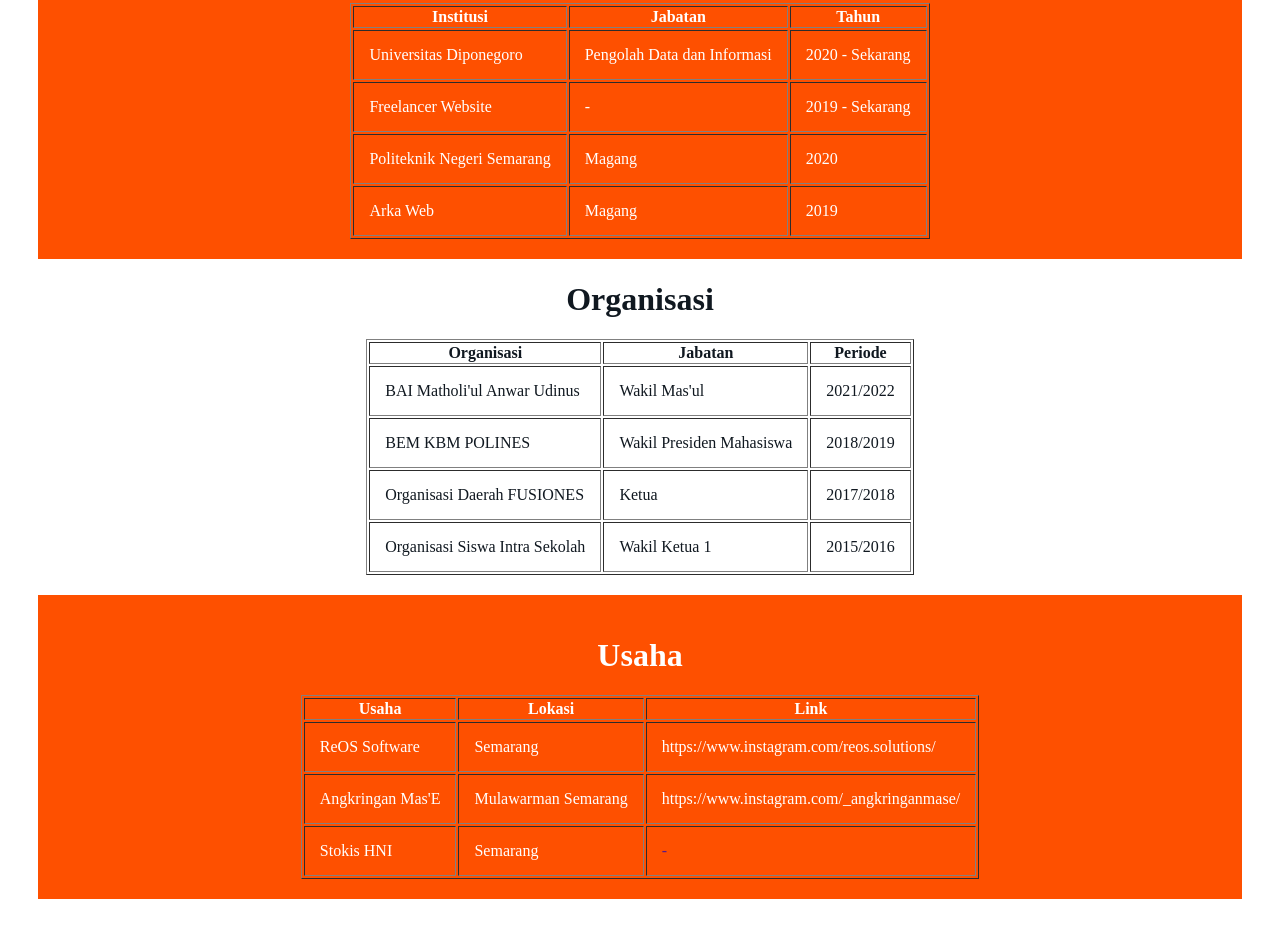
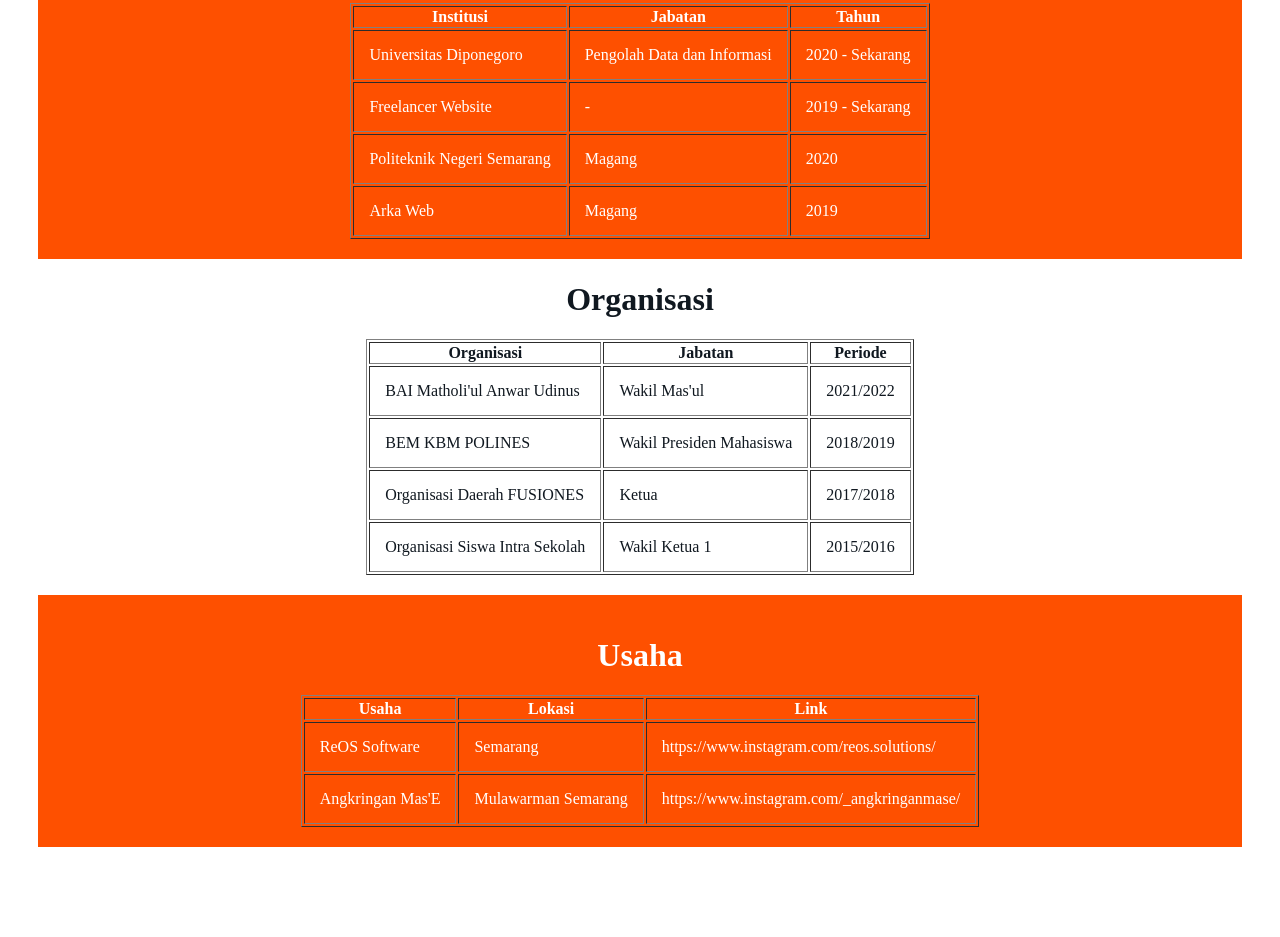
Before and after one commit to fabiyudzaky/fabiyudzaky.github.io, a plain HTML site: page index.html in a window 1280 px wide. Shown: the part 1149-2086 px from the top of the page. After the commit the page ends 2034 px from the top, so only its background shows below. Drawn offline with Linux system fonts and the light colour scheme.

Commit message:
Update index.html

```diff
--- a/index.html
+++ b/index.html
@@ -6,7 +6,7 @@
     <meta name="viewport" content="width=device-width, initial-scale=1.0">
 
     <!-- Judul yang ditampilkan di tab browser -->
-    <title>Tugas UTS Pemgorgraman Berbasis Website</title>
+    <title>Data Diri</title>
 
     <!-- Style di dalam file -->
     <style>
@@ -335,11 +335,6 @@
                     <td>Mulawarman Semarang</td>
                     <td><a href="https://www.instagram.com/_angkringanmase/" class="menu-white-text">https://www.instagram.com/_angkringanmase/</a></td>
                 </tr>
-                <tr>
-                    <td>Stokis HNI</td>
-                    <td>Semarang</td>
-                    <td><a href=""> - </a></td>
-                </tr>
             </tbody>
         </table>
     </div>
```
